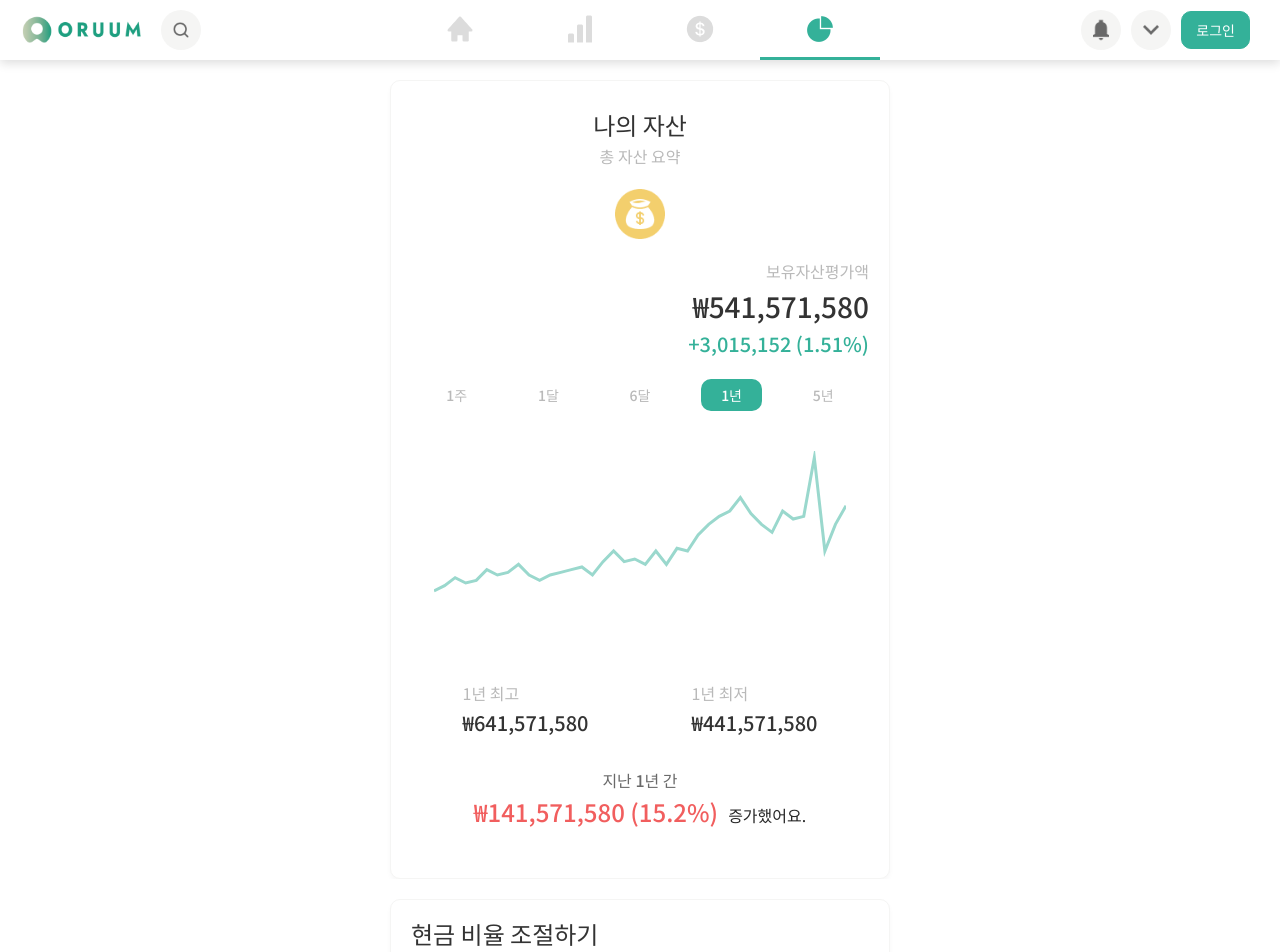
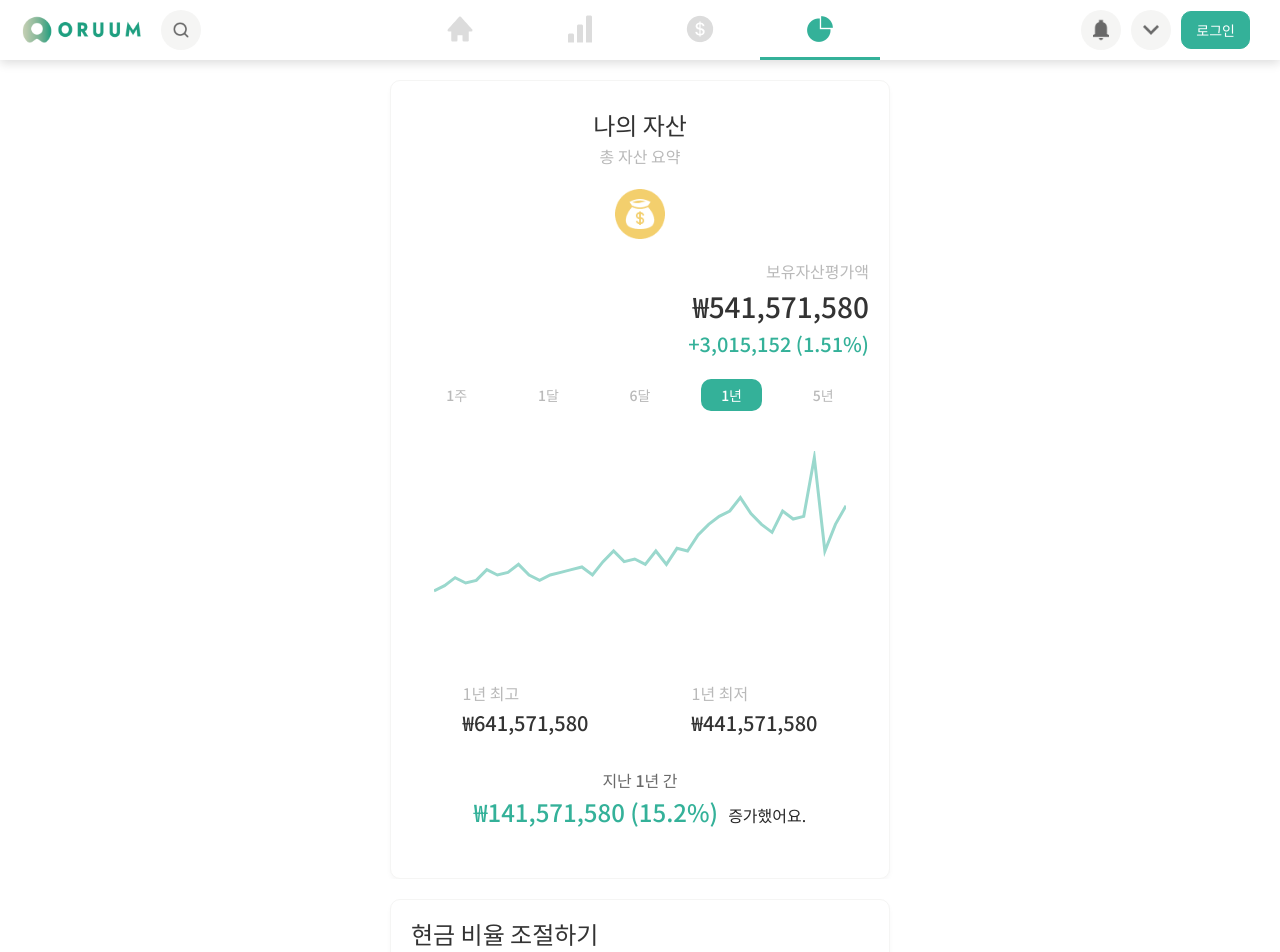
Before and after one commit to GBSIM/oruum_frontend, a React (Create React App) app: page /Portfolio in a window 1280 px wide. Shown: the top 952 px of the page. Built offline with nearby package versions, Linux system fonts and the light colour scheme.

Commit message:
change asset change text color

```diff
--- a/src/components/library/ui/portfolio/AssetProfile/AssetProfile.css
+++ b/src/components/library/ui/portfolio/AssetProfile/AssetProfile.css
@@ -124,11 +124,11 @@
 }
 
 .asset-change-price.high {
-    color: #F15E5E;
+    color: #34B199;
 }
 
 .asset-change-price.low {
-    color: #34B199;
+    color: #F15E5E;
 }
 
 .asset-profile-spacer-level1 {
```
Also changed, not shown: 1 other file (tests, documents, lock files or other folders).
